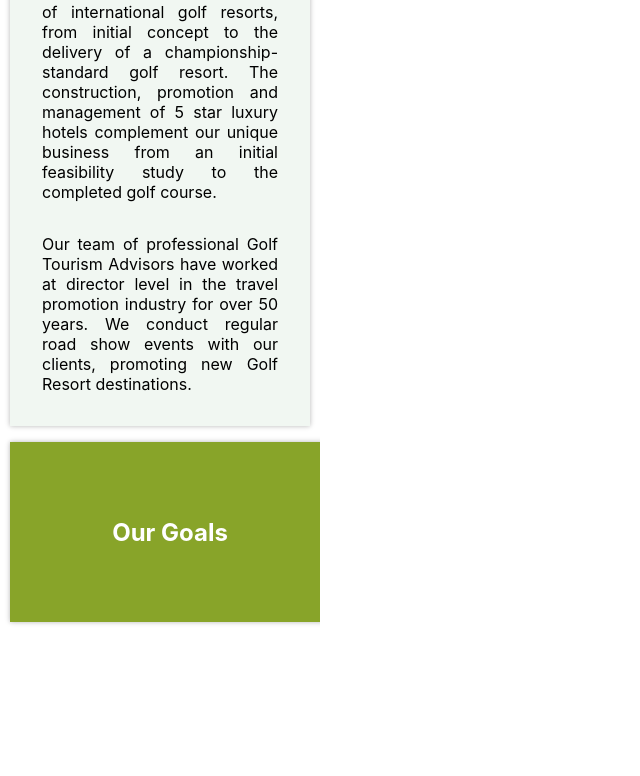
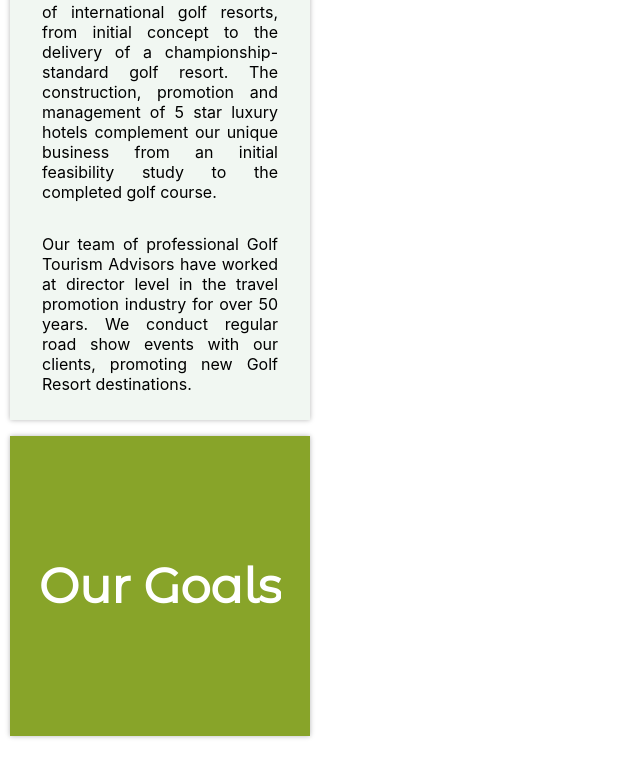
Before and after one commit to annaszalkiewicz/eaglegolfgroup, a React (Create React App) app: page / in a window 1280 px wide. Shown: the part 1154-1930 px from the top of the page, without its empty margins (0-640 px from the left). Built offline with nearby package versions, Linux system fonts and the light colour scheme.

Commit message:
Add styling to goals header & fix header className

```diff
--- a/src/css/_index.scss
+++ b/src/css/_index.scss
@@ -53,7 +53,7 @@ code {
 
 // HEADER
 
-header {
+.header-main {
   width: 100%;
   color: $white-color;
   display: flex;
@@ -143,13 +143,12 @@ main {
   display: grid;
   justify-content: center;
   grid-template-columns: 1fr;
-  grid-template-rows: 300px 2fr repeat(10, 1fr) 2fr repeat(4, 1fr) 2fr repeat(6, 1fr);
-  grid-auto-rows: minmax(300px, 600px);
+  grid-template-rows: 300px 550px repeat(10, 300px) 2fr repeat(4, 1fr) 2fr repeat(6, 1fr);
+  grid-auto-rows: min(300px);
   grid-template-areas:
     "homeLogo"
-    "home-intro"
-    "home-intro"
-    "goals-header";
+    "homeIntro"
+    "goalsHeader";
   grid-gap: 1em;
 }
 
@@ -180,7 +179,7 @@ main {
   }
 }
 .home-intro {
-  grid-area: home-intro;
+  grid-area: homeIntro;
   padding: 2em;
   p:nth-last-of-type(1) {
     margin-top: 2em;
@@ -188,14 +187,15 @@ main {
 }
 .goals-header {
   background-color: $color-2;
-  grid-area: goals-header;
+  grid-area: goalsHeader;
+  display: flex;
+  justify-content: center;
+  align-items: center;
 }
 .section-header {
   color: $white-color;
-  h2 {
-    margin-left: 50%;
-    transform: translateX(-50%);
-  }
+  font-size: 2em;
+  font-family: $heading-font;
 }
 
 // CAROUSEL
--- a/src/js/Header.js
+++ b/src/js/Header.js
@@ -19,7 +19,7 @@ class Header extends Component {
     const { isOpen } = this.state;
 
     return (
-      <header>
+      <header className="header-main">
         <div className="logo">
           <img src={Logo} alt="Eagle Golf Group" />
           <h1>Eagle Golf Group</h1>
```
